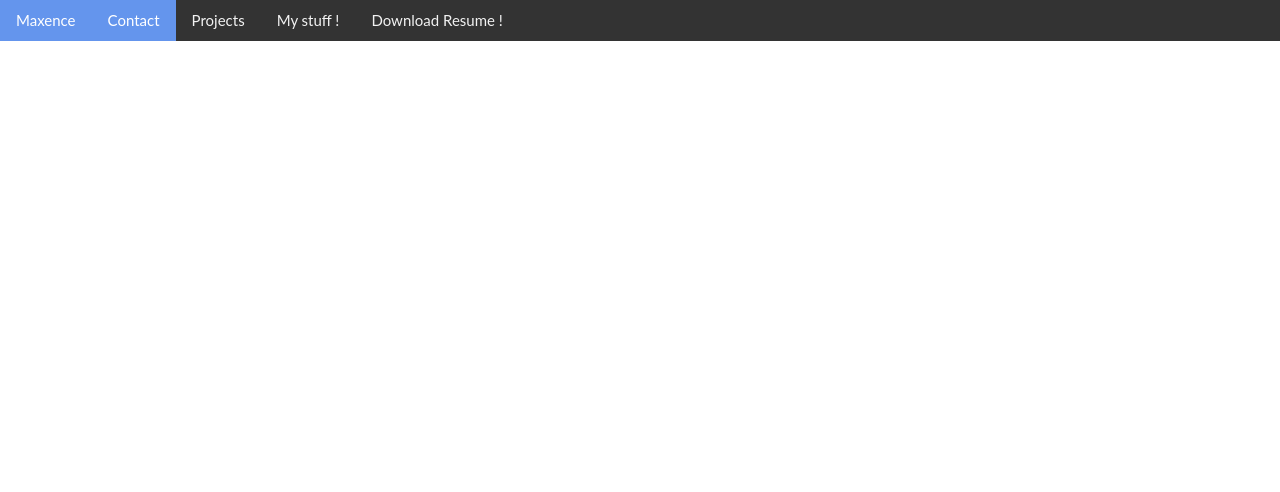
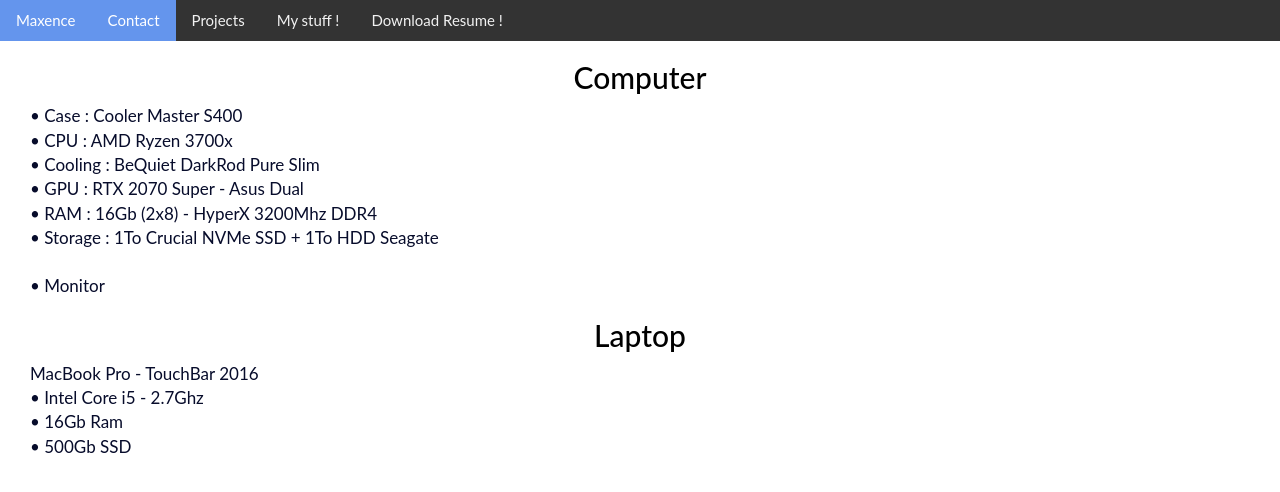
Before and after one commit to max-damon/aamaz.github.io, a plain HTML site: page stuff.html in a window 1280 px wide. Drawn offline with nearby package versions, Linux system fonts and the light colour scheme.

Commit message:
up - ptdr chui désolé c'est moche

```diff
--- a/main.css
+++ b/main.css
@@ -60,6 +60,13 @@
 span.contact {
 	color: #2c3e50;
 	font-size: 15px;
+}
+
+.stuff-page {
+	font-size: 17px;
+	color: #070c2b;
+	text-align: left;
+	margin-left: 30px;
 }
 
 /* This just centers the header container vertically on the page. */
--- a/stuff.html
+++ b/stuff.html
@@ -18,3 +18,28 @@
 
     <link rel="stylesheet" href="https://maxcdn.bootstrapcdn.com/bootstrap/3.3.7/css/bootstrap.min.css" integrity="sha384-BVYiiSIFeK1dGmJRAkycuHAHRg32OmUcww7on3RYdg4Va+PmSTsz/K68vbdEjh4u" crossorigin="anonymous">
     <link rel="stylesheet" type="text/css" href="main.css">
+
+    <h2>Computer</h2>
+
+    <div class="stuff-page">
+      • Case : Cooler Master S400 </br>
+      • CPU : AMD Ryzen 3700x </br>
+      • Cooling : BeQuiet DarkRod Pure Slim </br>
+      • GPU : RTX 2070 Super - Asus Dual </br>
+      • RAM : 16Gb (2x8) - HyperX 3200Mhz DDR4 </br>
+      • Storage : 1To Crucial NVMe SSD + 1To HDD Seagate</br>
+    </br>
+    • Monitor
+
+
+    </div>
+
+    <h2>Laptop</h2>
+
+    <div class="stuff-page">
+      MacBook Pro - TouchBar 2016</br>
+      • Intel Core i5 - 2.7Ghz</br>
+      • 16Gb Ram</br>
+      • 500Gb SSD </br>
+
+    </div>
```
